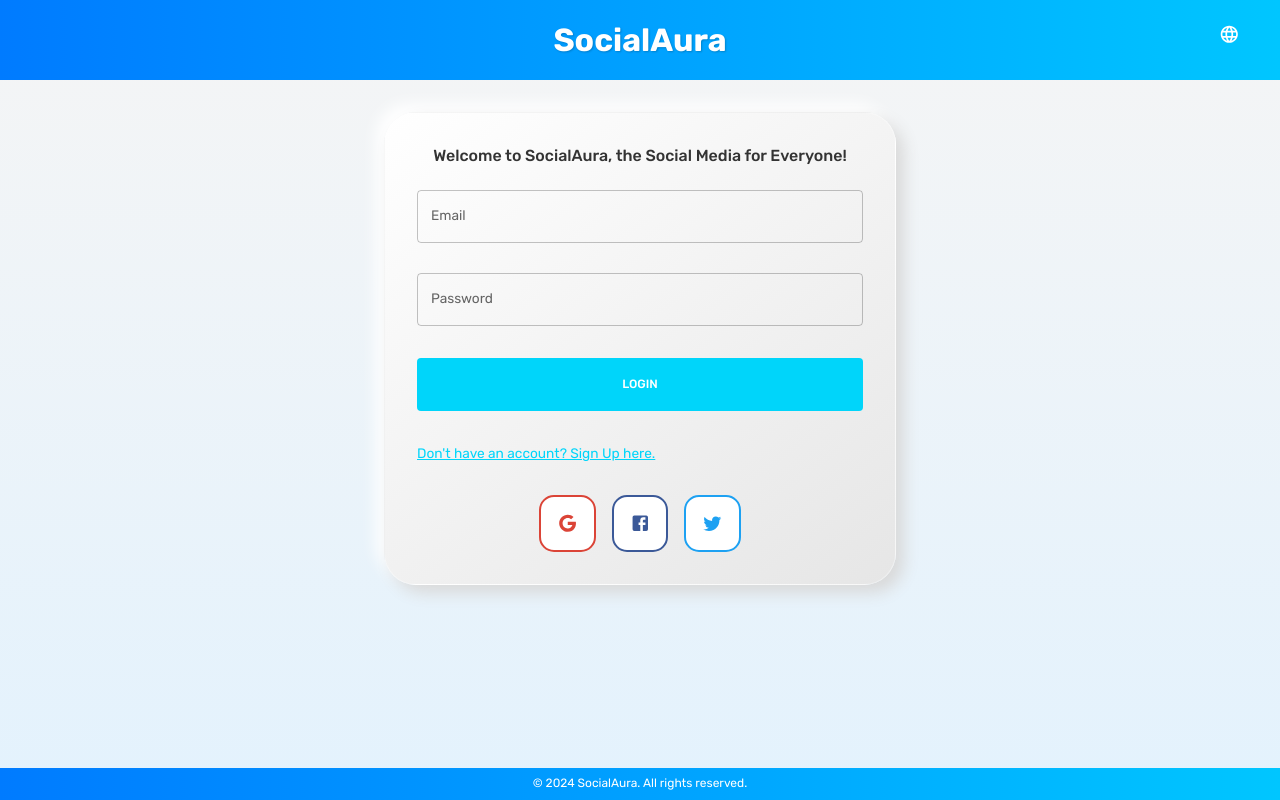
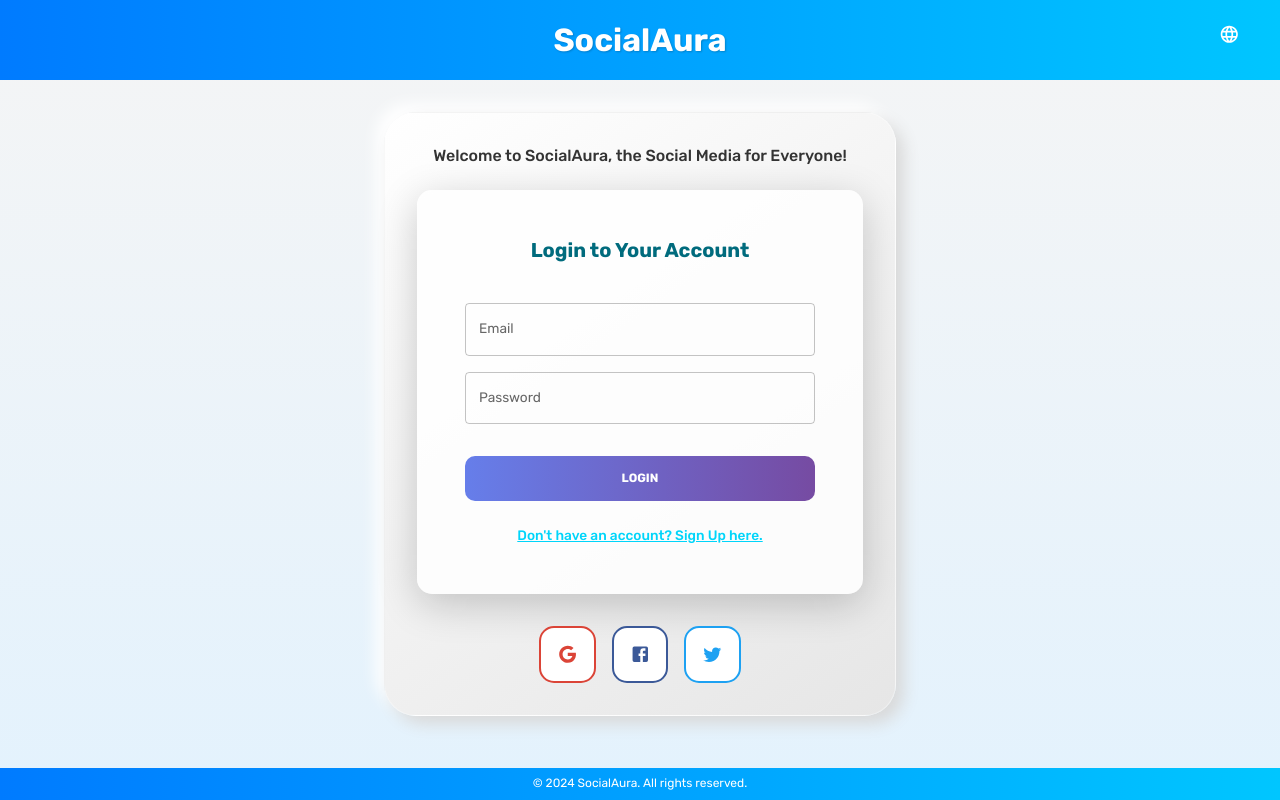
Before and after one commit to Iloveprogramm/social-media-project, a React (Create React App) app in the folder client/: page / in a window 1280 px wide. Built offline with nearby package versions, Linux system fonts and the light colour scheme.

Commit message:
new change

```diff
--- a/client/src/scenes/loginPage/Form.jsx
+++ b/client/src/scenes/loginPage/Form.jsx
@@ -14,7 +14,6 @@ import { useNavigate } from "react-router-dom";
 import { useDispatch } from "react-redux";
 import { setLogin } from "state";
 import Dropzone from "react-dropzone";
-import FlexBetween from "components/FlexBetween";
 import { ClipLoader } from "react-spinners"; // 用于加载动画
 
 const registerSchema = yup.object().shape({
@@ -138,15 +137,32 @@ const Form = () => {
       }) => (
         <form onSubmit={handleSubmit}>
           <Box
-            display="grid"
-            gap="30px"
-            gridTemplateColumns="repeat(4, minmax(0, 1fr))"
+            display="flex"
+            flexDirection="column"
+            alignItems="center"
+            justifyContent="center"
             sx={{
-              "& > div": { gridColumn: isNonMobile ? undefined : "span 4" },
+              backgroundColor: "rgba(255, 255, 255, 0.85)",
+              borderRadius: "15px",
+              padding: "3rem",
+              boxShadow: "0 10px 40px rgba(0, 0, 0, 0.2)",
+              maxWidth: "500px",
+              margin: "0 auto",
             }}
           >
+            <Typography
+              variant="h4"
+              sx={{
+                mb: "1.5rem",
+                fontWeight: "bold",
+                color: palette.primary.dark,
+              }}
+            >
+              {isLogin ? "Login to Your Account" : "Create an Account"}
+            </Typography>
+
             {isRegister && (
-              <>
+              <Box display="grid" gridTemplateColumns="1fr 1fr" gap="1rem" sx={{ width: "100%" }}>
                 <TextField
                   label="First Name"
                   onBlur={handleBlur}
@@ -157,7 +173,6 @@ const Form = () => {
                     Boolean(touched.firstName) && Boolean(errors.firstName)
                   }
                   helperText={touched.firstName && errors.firstName}
-                  sx={{ gridColumn: "span 2" }}
                 />
                 <TextField
                   label="Last Name"
@@ -167,8 +182,11 @@ const Form = () => {
                   name="lastName"
                   error={Boolean(touched.lastName) && Boolean(errors.lastName)}
                   helperText={touched.lastName && errors.lastName}
-                  sx={{ gridColumn: "span 2" }}
                 />
+              </Box>
+            )}
+
+            {isRegister && (
               <TextField
                 label="Location"
                 onBlur={handleBlur}
@@ -177,8 +195,12 @@ const Form = () => {
                 name="location"
                 error={Boolean(touched.location) && Boolean(errors.location)}
                 helperText={touched.location && errors.location}
-                  sx={{ gridColumn: "span 4" }}
+                fullWidth
+                sx={{ mt: "1rem" }}
               />
+            )}
+
+            {isRegister && (
               <TextField
                 label="Occupation"
                 onBlur={handleBlur}
@@ -189,42 +211,49 @@ const Form = () => {
                   Boolean(touched.occupation) && Boolean(errors.occupation)
                 }
                 helperText={touched.occupation && errors.occupation}
-                  sx={{ gridColumn: "span 4" }}
+                fullWidth
+                sx={{ mt: "1rem" }}
               />
+            )}
+
+            {isRegister && (
               <Box
-                  gridColumn="span 4"
-                  border={`1px solid ${palette.neutral.medium}`}
-                  borderRadius="5px"
-                  p="1rem"
+                sx={{
+                  width: "100%",
+                  height: "56px",
+                  borderRadius: "4px",
+                  border: `1px solid ${palette.neutral.medium}`,
+                  display: "flex",
+                  alignItems: "center",
+                  justifyContent: "space-between",
+                  padding: "0 1rem",
+                  backgroundColor: "white",
+                  cursor: "pointer",
+                  "&:hover": { borderColor: palette.primary.main },
+                  mt: "1rem",
+                }}
               >
                 <Dropzone
                   acceptedFiles=".jpg,.jpeg,.png"
                   multiple={false}
-                    onDrop={(acceptedFiles) =>
-                      setFieldValue("picture", acceptedFiles[0])
-                    }
+                  onDrop={(acceptedFiles) => setFieldValue("picture", acceptedFiles[0])}
                 >
                   {({ getRootProps, getInputProps }) => (
-                      <Box
-                        {...getRootProps()}
-                        border={`2px dashed ${palette.primary.main}`}
-                        p="1rem"
-                        sx={{ "&:hover": { cursor: "pointer" } }}
+                    <Box {...getRootProps()} sx={{ flex: 1 }}>
+                      <input {...getInputProps()} />
+                      <Typography
+                        sx={{
+                          color: values.picture ? palette.text.primary : palette.neutral.medium,
+                          fontSize: "0.9rem",
+                        }}
                       >
-                        <input {...getInputProps()} />
-                        {!values.picture ? (
-                          <p>Add Picture Here</p>
-                        ) : (
-                          <FlexBetween>
-                            <Typography>{values.picture.name}</Typography>
-                            <EditOutlinedIcon />
-                          </FlexBetween>
-                        )}
+                        {values.picture ? values.picture.name : "Click to add a picture"}
+                      </Typography>
                     </Box>
                   )}
                 </Dropzone>
+                {values.picture && <EditOutlinedIcon sx={{ color: palette.primary.main }} />}
               </Box>
-              </>
             )}
 
             <TextField
@@ -235,7 +264,8 @@ const Form = () => {
               name="email"
               error={Boolean(touched.email) && Boolean(errors.email)}
               helperText={touched.email && errors.email}
-              sx={{ gridColumn: "span 4" }}
+              fullWidth
+              sx={{ mt: "1rem" }}
             />
             <TextField
               label="Password"
@@ -246,21 +276,23 @@ const Form = () => {
               name="password"
               error={Boolean(touched.password) && Boolean(errors.password)}
               helperText={touched.password && errors.password}
-              sx={{ gridColumn: "span 4" }}
+              fullWidth
+              sx={{ mt: "1rem" }}
             />
-          </Box>
 
-          {/* BUTTONS */}
-          <Box>
             <Button
               fullWidth
               type="submit"
               sx={{
-                m: "2rem 0",
-                p: "1rem",
-                backgroundColor: palette.primary.main,
-                color: palette.background.alt,
-                "&:hover": { color: palette.primary.main },
+                mt: "2rem",
+                py: "0.75rem",
+                fontWeight: "bold",
+                color: "white",
+                background: "linear-gradient(90deg, #667eea, #764ba2)",
+                borderRadius: "10px",
+                "&:hover": {
+                  background: "linear-gradient(90deg, #764ba2, #667eea)",
+                },
               }}
               disabled={isSubmitting} // 禁用按钮以避免重复提交
             >
@@ -279,10 +311,13 @@ const Form = () => {
                 resetForm();
               }}
               sx={{
+                mt: "1.5rem",
+                textAlign: "center",
                 textDecoration: "underline",
                 color: palette.primary.main,
+                fontWeight: "500",
+                cursor: "pointer",
                 "&:hover": {
-                  cursor: "pointer",
                   color: palette.primary.light,
                 },
               }}
```
Also changed, not shown: client/src/scenes/loginPage/index.jsx (line endings or trailing spaces). Lines whose indentation alone changed are shown as unchanged.
